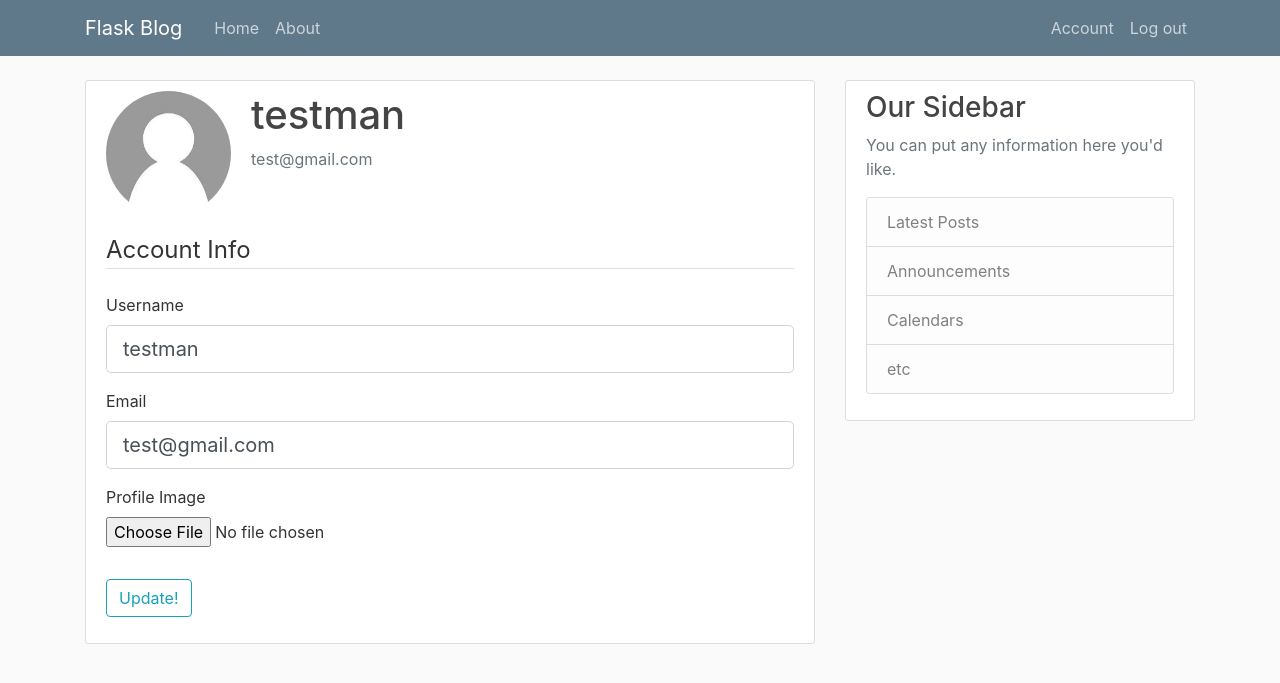
After one commit to BugKiller-tech/simple-flask-blog-for-students_translate_videotutorial, a Flask app: page /account in a window 1280 px wide. The commit adds this page. Shown: the top 683 px of the page. Run offline with Flask 2, Linux system fonts and the light colour scheme; a user stored in the database is signed in; some libraries are stand-ins or nearby versions.

Commit message:
image resize with Pillow, added create post form

```diff
--- a/flaskblog/forms.py
+++ b/flaskblog/forms.py
@@ -1,6 +1,10 @@
 from flask_wtf import FlaskForm
-from wtforms import StringField, PasswordField, SubmitField, BooleanField
-from wtforms.validators import DataRequired, Length, Email, EqualTo
+from flask_wtf.file import FileField, FileAllowed
+from wtforms import StringField, PasswordField, SubmitField, BooleanField, TextAreaField
+from wtforms.validators import DataRequired, Length, Email, EqualTo, ValidationError
+from flask_login import current_user
+
+from flaskblog.models import User
 
 
 class RegistrationForm(FlaskForm):
@@ -14,9 +18,50 @@ class RegistrationForm(FlaskForm):
     submit = SubmitField('Sign Up')
 
 
+    def validate_username(self, username):
+        # This is custom validation for the form. For example, email unique check with database something like that..
+        # the rule is validate_field(self, field) like this!
+        user = User.query.filter_by(username=username.data).first()
+        if user:
+            raise ValidationError('The username is already taken! Please use another username!')
+    def validate_email(self, email):
+        user = User.query.filter_by(email=email.data).first()
+        if user:
+            raise ValidationError('This email is already in use! Please use another one!')
+
+
+
 class LoginForm(FlaskForm):
     email = StringField('Email',
                         validators=[DataRequired(), Email()])
     password = PasswordField('Password', validators=[DataRequired()])
     remember = BooleanField('Remember Me')
     submit = SubmitField('Login')
+
+
+class UpdateAccountForm(FlaskForm):
+    username = StringField('Username',
+                           validators=[DataRequired(), Length(min=2, max=20)])
+    email = StringField('Email',
+                        validators=[DataRequired(), Email()])
+    picture = FileField('Profile Image', validators=[FileAllowed(['jpg', 'png', 'jpeg'])])
+
+    submit = SubmitField('Update!')
+
+    def validate_username(self, username):
+        if username.data != current_user.username:
+            user = User.query.filter_by(username=username.data).first()
+            if user:
+                raise ValidationError('The username is already taken! Please use another username!')
+    def validate_email(self, email):
+        if email.data != current_user.email:
+            user = User.query.filter_by(email=email.data).first()
+            if user:
+                raise ValidationError('This email is already in use! Please use another one!')
+
+
+
+class PostForm(FlaskForm):
+    title = StringField('Title', validators=[DataRequired()])
+    content = TextAreaField('Content', validators=[DataRequired()])
+    submit = SubmitField('Create Post')
--- a/flaskblog/routes.py
+++ b/flaskblog/routes.py
@@ -1,8 +1,13 @@
-from flask import render_template, request, flash, redirect, url_for
+import os
+import secrets
+from PIL import Image
 
-from flaskblog import app
-from flaskblog.forms import RegistrationForm, LoginForm
+from flask import render_template, request, flash, redirect, url_for, request
+from flaskblog import app, db, bcrypt
+from flaskblog.forms import RegistrationForm, LoginForm, UpdateAccountForm, PostForm
 from flaskblog.models import Post, User
+from flask_login import login_user, current_user, logout_user, login_required
+
 
 posts = [
     {
@@ -32,20 +37,99 @@ def about():
 def register():
   form = RegistrationForm()
 
+  if (current_user.is_authenticated):
+    return redirect(url_for('home'))
+
   if form.validate_on_submit():
-    flash(f'Account created for {form.username.data}!', 'success')
+    hashed_password = bcrypt.generate_password_hash(form.password.data).decode('utf-8')
+    user = User(username=form.username.data, email=form.email.data, password=hashed_password)
+    db.session.add(user)
+    db.session.commit()
+
+    flash(f'Your account has been created! You are now able to login', 'success')
     return redirect(url_for('home'))
   return render_template('register.html', title='Register', form=form)
 
 @app.route("/login", methods=['GET', 'POST'])
 def login():
+  if (current_user.is_authenticated):
+    return redirect(url_for('home'))
+
   form = LoginForm()
 
   if form.validate_on_submit():
-    if form.email.data == 'test@gmail.com' and form.password.data == '111111':
+    user = User.query.filter_by(email=form.email.data).first()
+    if user and bcrypt.check_password_hash(user.password, form.password.data):
+      login_user(user, remember=form.remember.data)
       flash(f'Successfully logged in ', 'success')
-      return redirect(url_for('home'))  # here 'home' must be the function name
+
+      next_page = request.args.get('next')
+      if next_page:
+        return redirect(next_page)
+      else:
+        return redirect(url_for('home'))  # here 'home' must be the function name
+
     else:
       flash(f'The credential you entered is wrong', 'danger')
 
   return render_template('login.html', title='Login', form=form)
+
+
+@app.route("/logout")
+def logout():
+  logout_user()
+  return redirect(url_for('home'))
+
+
+
+
+
+def save_picture(form_picture):
+    random_hex = secrets.token_hex(8)
+    _, f_ext = os.path.splitext(form_picture.filename)
+    picture_fn = random_hex + f_ext
+    picture_path = os.path.join(app.root_path, 'static/profile_pics', picture_fn)  # app.root_path will return the path of module root in this case 'flaskblog'
+
+    # reduce the image size with Pillow
+    output_size = (125, 125)
+    i = Image.open(form_picture)
+    i.thumbnail(output_size)
+    i.save(picture_path)
+    ##############
+
+    # form_picture.save(picture_path)  # This will save image without resize
+    return picture_fn
+
+
+
+@app.route("/account", methods=['GET', 'POST'])
+@login_required
+def account():
+    form = UpdateAccountForm()
+
+    if form.validate_on_submit():
+        if form.picture.data:
+            picture_file = save_picture(form.picture.data)
+        current_user.username =  form.username.data
+        current_user.email = form.email.data
+        current_user.image_file = picture_file
+        db.session.commit()
+        flash('Your account has been updated!', 'success')
+        return redirect(url_for('account'))
+    elif request.method == 'GET':
+        form.username.data = current_user.username
+        form.email.data = current_user.email
+
+    image_file = url_for('static', filename='profile_pics/' + current_user.image_file)
+
+    return render_template('account.html', title='Account', image_file=image_file, form=form)
+
+
+@app.route("/post/new")
+@login_required
+def new_post():
+    form = PostForm()
+    if form.validate_on_submit():
+      flash('Your post has been created', 'success')
+      return redirect(url_for('home'))
+    return render_template('create_post.html', title='New Post', form=form)
--- /dev/null
+++ b/flaskblog/templates/account.html
@@ -0,0 +1,57 @@
+{% extends "layout.html" %}
+{% block content %}
+    <div class="content-section">
+      <div class="media">
+        <img class="rounded-circle account-img" src="{{ image_file }}">
+        <div class="media-body">
+          <h2 class="account-heading">{{ current_user.username }}</h2>
+          <p class="text-secondary">{{ current_user.email }}</p>
+        </div>
+      </div>
+        <form method="POST" action="" enctype="multipart/form-data">
+            {{ form.hidden_tag() }}
+            <fieldset class="form-group">
+                <legend class="border-bottom mb-4">Account Info</legend>
+                <div class="form-group">
+                    {{ form.username.label(class="form-control-label") }}
+
+                    {% if form.username.errors %}
+                        {{ form.username(class="form-control form-control-lg is-invalid") }}
+                        <div class="invalid-feedback">
+                            {% for error in form.username.errors %}
+                                <span>{{ error }}</span>
+                            {% endfor %}
+                        </div>
+                    {% else %}
+                        {{ form.username(class="form-control form-control-lg") }}
+                    {% endif %}
+                </div>
+                <div class="form-group">
+                    {{ form.email.label(class="form-control-label") }}
+                    {% if form.email.errors %}
+                        {{ form.email(class="form-control form-control-lg is-invalid") }}
+                        <div class="invalid-feedback">
+                            {% for error in form.email.errors %}
+                                <span>{{ error }}</span>
+                            {% endfor %}
+                        </div>
+                    {% else %}
+                        {{ form.email(class="form-control form-control-lg") }}
+                    {% endif %}
+                </div>
+                <div class="form-group">
+                    {{ form.picture.label() }}
+                    {{ form.picture(class="form-control-file") }}
+                    {% if form.picture.errors %}
+                        {% for error in form.picture.errors %}
+                            <span class="text-danger">{{ error }}</span></br>
+                        {% endfor %}
+                    {% endif %}
+                </div>
+            </fieldset>
+            <div class="form-group">
+                {{ form.submit(class="btn btn-outline-info") }}
+            </div>
+        </form>
+    </div>
+{% endblock content %}
--- a/flaskblog/templates/layout.html
+++ b/flaskblog/templates/layout.html
@@ -32,8 +32,13 @@
             </div>
 
             <div class="navbar-nav">
+              {% if current_user.is_authenticated %}
+                <a class="nav-item nav-link" href="{{ url_for('account') }}">Account</a>
+                <a class="nav-item nav-link" href="{{ url_for('logout') }}">Log out</a>
+              {% else %}
               <a class="nav-item nav-link" href="{{ url_for('login') }}">Login</a>
               <a class="nav-item nav-link" href="{{ url_for('register') }}">Register</a>
+              {% endif %}
             </div>
           </div>
         </div>
```
Also changed, not shown: flaskblog/__init__.py (+6 -1 lines), flaskblog/models.py (+9 -2 lines), flaskblog/templates/create_post.html (+40 -10 lines), README.md, flaskblog/site.db, flaskblog/static/profile_pics/34e09a33fdc2fc1f.jpg (added), flaskblog/static/profile_pics/bfe67f68066728fa.jpg (added), flaskblog/static/profile_pics/d85cea426695aec5.png (added), flaskblog/static/profile_pics/default.jpeg (added).
